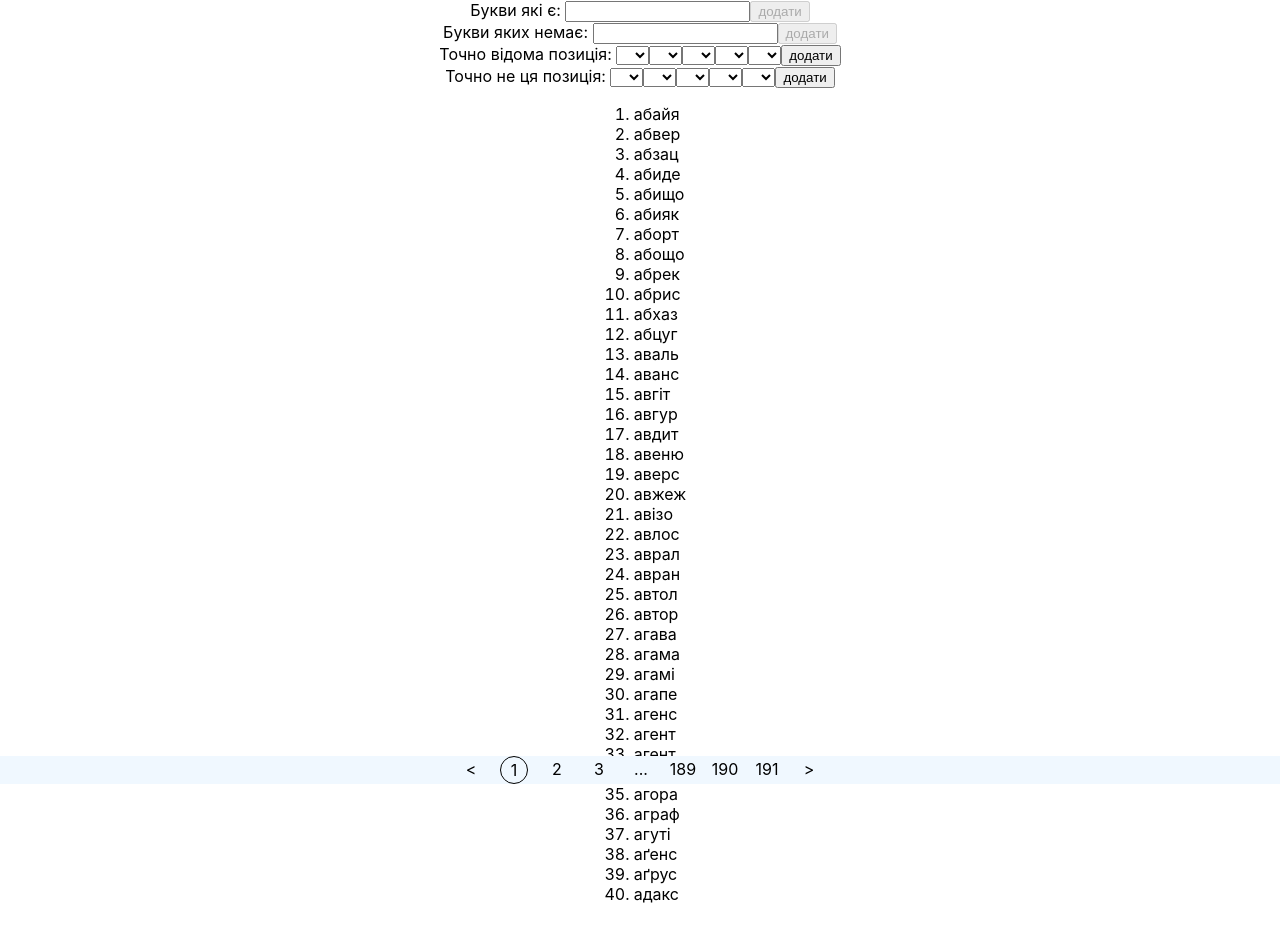
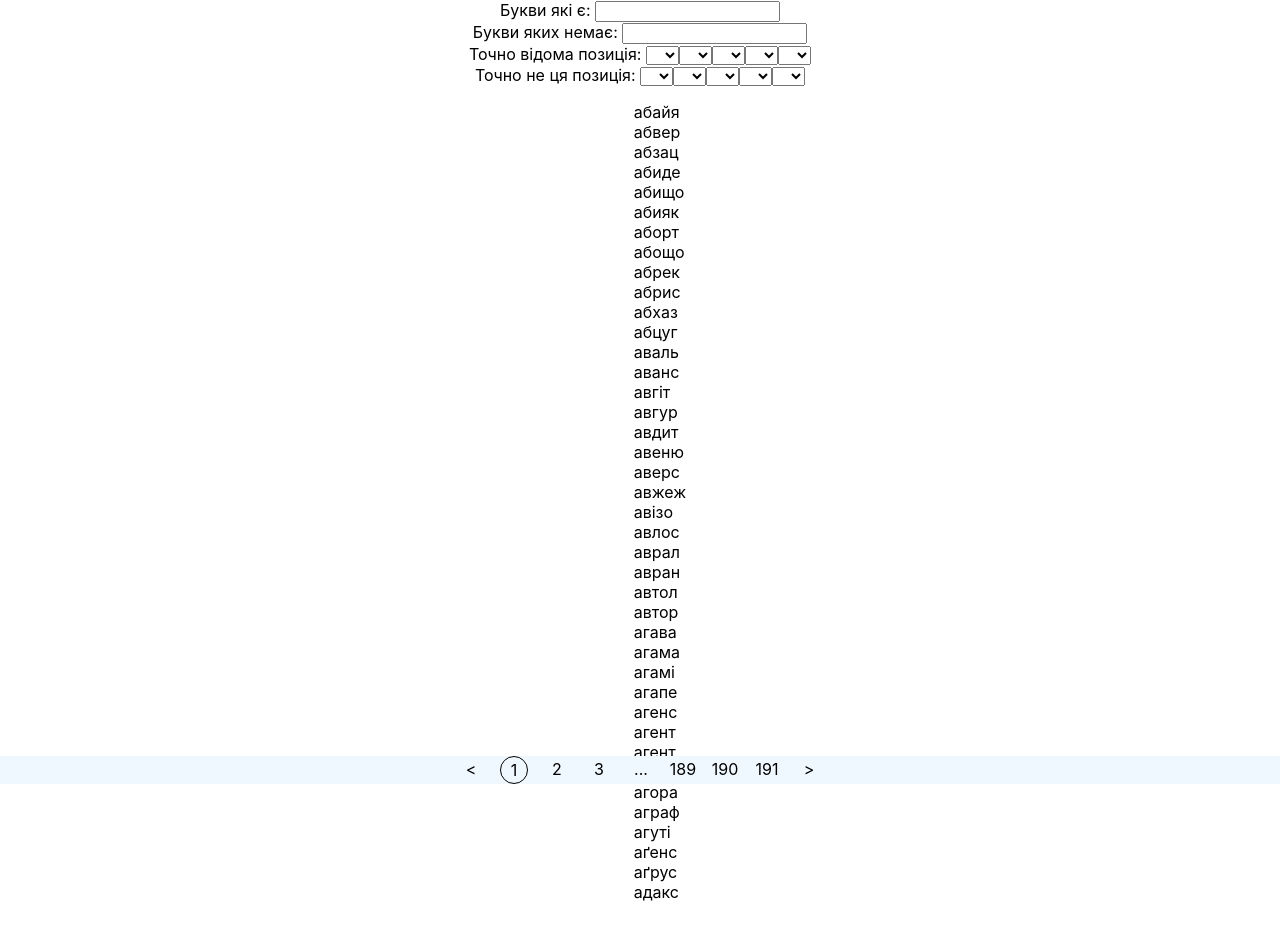
Before and after one commit to RomanAvramenko/anti-kobza, a React (Create React App) app: page / in a window 1280 px wide. Shown: the top 942 px of the page. Built offline with nearby package versions, Linux system fonts and the light colour scheme.

Commit message:
remove buttons and add useeffect

```diff
--- a/src/components/Input/Input.js
+++ b/src/components/Input/Input.js
@@ -1,15 +1,23 @@
-import React, { useState } from "react";
+import React, { useEffect, useState } from "react";
 
 export const Input = ({ handleInput, handleSecondInput }) => {
   const [value, setValue] = useState("");
   const [secondInput, setsecondInput] = useState("");
 
-  const sortedOne = Array.from(value);
+  /* const sortedOne = Array.from(value);
   const sortedTwo = Array.from(secondInput);
 
   const contained = sortedOne.some(
     (el) => el === sortedTwo[sortedTwo.length - 1]
-  );
+  ); */
+
+  useEffect(() => {
+    handleInput(value.toLowerCase());
+  }, [value.length]);
+
+  useEffect(() => {
+    handleSecondInput(secondInput.toLowerCase());
+  }, [secondInput.length]);
 
   return (
     <>
@@ -21,12 +29,6 @@ export const Input = ({ handleInput, handleSecondInput }) => {
           value={value}
           onChange={(event) => setValue(event.target.value)}
         />
-        <input
-          type="button"
-          value="додати"
-          disabled={value.length < 1}
-          onClick={() => handleInput(value.toLowerCase())}
-        />
       </form>
 
       <form action="">
@@ -37,12 +39,6 @@ export const Input = ({ handleInput, handleSecondInput }) => {
           value={secondInput}
           onChange={(event) => setsecondInput(event.target.value)}
         />
-        <input
-          type="button"
-          value="додати"
-          disabled={secondInput.length < 1 || contained}
-          onClick={() => handleSecondInput(secondInput.toLowerCase())}
-        />
       </form>
     </>
   );
--- a/src/components/Items/Items.css
+++ b/src/components/Items/Items.css
@@ -1,3 +1,4 @@
 .items {
+  list-style: none;
   margin-bottom: 2.7em;
 }
--- a/src/components/Items/Items.js
+++ b/src/components/Items/Items.js
@@ -2,9 +2,9 @@ import './Items.css'
 
 export const Items = ({ currentItems }) => {
   return (
-    <ol className="items">
+    <ul className="items">
       {currentItems &&
         currentItems.map((item) => <li className="items_element" key={Math.random()}>{item}</li>)}
-    </ol>
+    </ul>
   );
 };
--- a/src/components/Pagination/Pagination.js
+++ b/src/components/Pagination/Pagination.js
@@ -4,7 +4,6 @@ import { Items } from "../Items/Items";
 import "./Pagination.css";
 
 export const Pagination = ({ itemsPerPage, items }) => {
-  console.log(items.length)
   const [currentItems, setCurrentItems] = useState(null);
   const [pageCount, setPageCount] = useState(0);
   const [itemOffset, setItemOffset] = useState(0);
--- a/src/components/Select/Select.js
+++ b/src/components/Select/Select.js
@@ -1,4 +1,4 @@
-import React, { useState } from "react";
+import React, { useEffect, useState } from "react";
 import { letters } from "../../letters";
 
 export const Select = ({ handleCallback, handleIncorect }) => {
@@ -14,13 +14,13 @@ export const Select = ({ handleCallback, handleIncorect }) => {
   const [four, setFour] = useState("");
   const [five, setFive] = useState("");
 
-  const handleSelect = () => {
+  useEffect(() => {
     handleCallback([first, second, third, fourth, fifth]);
-  };
+  }, [first, second, third, fourth, fifth]);
 
-  const handleIncorrectSelect = () => {
+  useEffect(() => {
     handleIncorect([one, two, three, four, five]);
-  };
+  }, [one, two, three, four, five]);
 
   return (
     <>
@@ -85,7 +85,6 @@ export const Select = ({ handleCallback, handleIncorect }) => {
             </option>
           ))}
         </select>
-        <input type="button" value="додати" onClick={handleSelect} />
       </div>
 
       <div>
@@ -149,7 +148,6 @@ export const Select = ({ handleCallback, handleIncorect }) => {
             </option>
           ))}
         </select>
-        <input type="button" value="додати" onClick={handleIncorrectSelect} />
       </div>
     </>
   );
--- a/src/letters.js
+++ b/src/letters.js
@@ -1,5 +1,5 @@
 export const letters = [
-  ' ',
+  '',
   "а",
   "б",
   "в",
```
